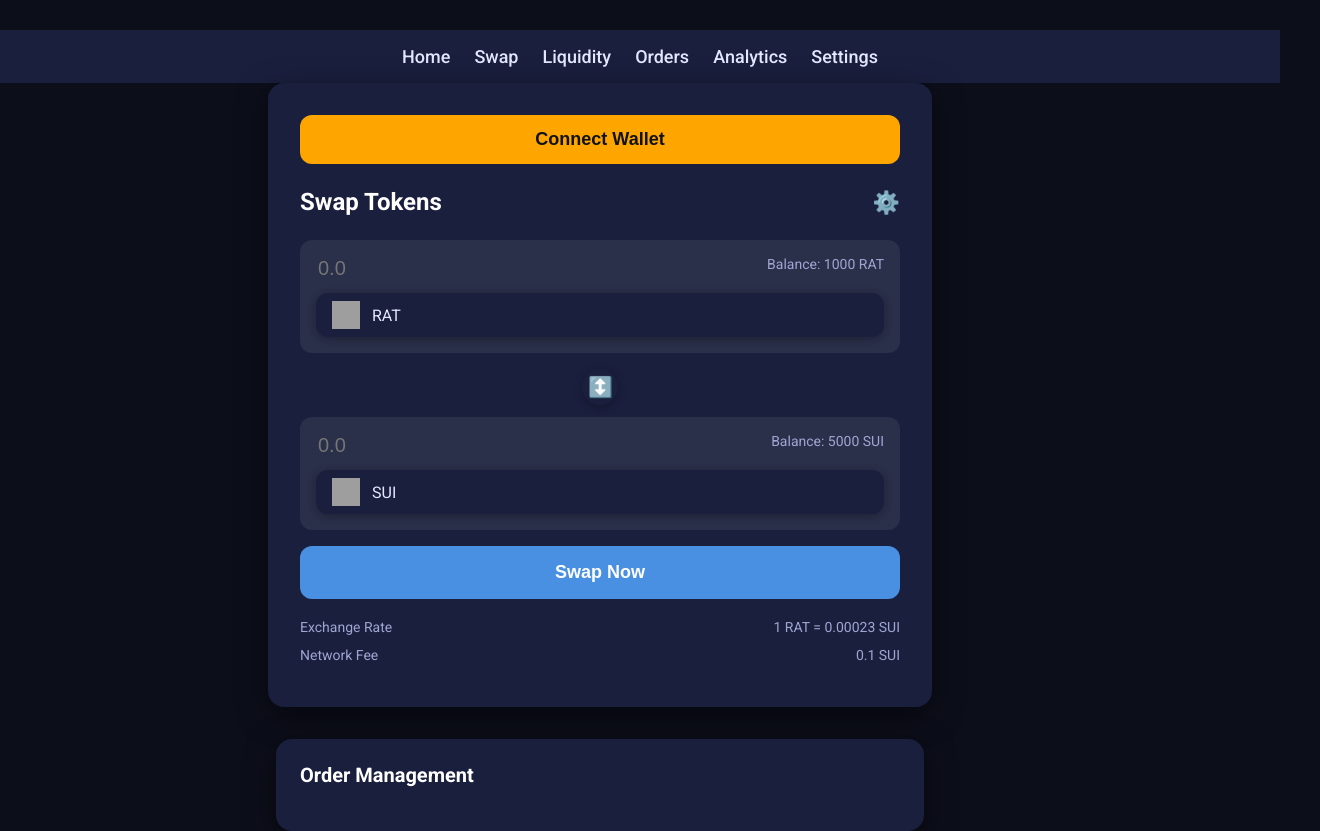
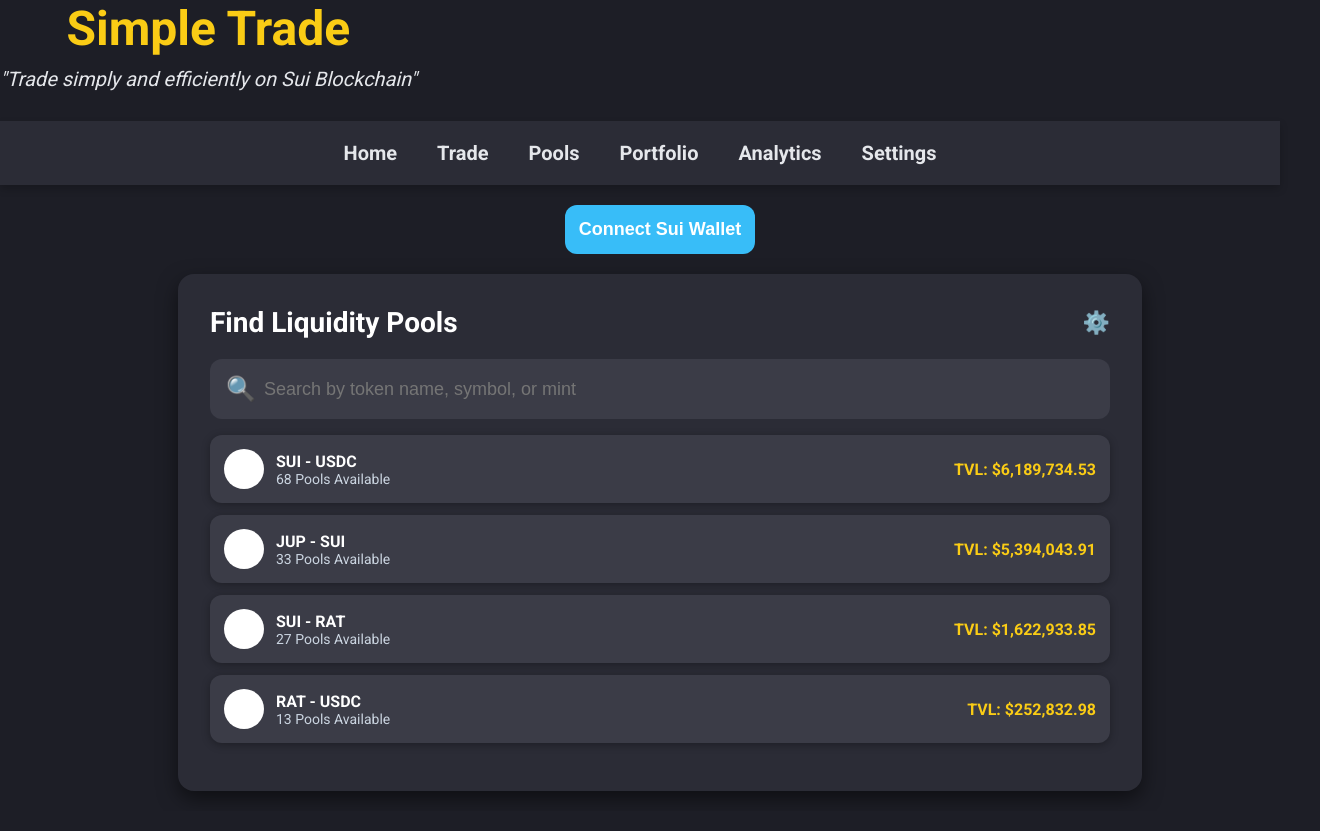
Before and after one commit to denpi222222/mini-farm-game, a plain HTML site: page index.html in a window 1280 px wide. Shown: the whole page, 1320 px wide, since content can reach past the window. Drawn offline with Linux system fonts and the light colour scheme; grey boxes are pictures that could not be loaded.

Commit message:
Update index.html

```diff
--- a/index.html
+++ b/index.html
@@ -1,81 +1,106 @@
 <!DOCTYPE html>
-<html><head><base href="https://websim.ai">
+<html>
+<head>
     <meta charset="UTF-8">
     <meta name="viewport" content="width=device-width, initial-scale=1.0">
-    <title>RatCoin Swap - Powered by Sui Blockchain</title>
+    <title>Simple Trade - Powered by Sui Blockchain</title>
     <link href="https://fonts.googleapis.com/css2?family=Roboto:wght@400;500;700&display=swap" rel="stylesheet">
+    <script src="https://cdn.jsdelivr.net/npm/@suiet/wallet-sdk@latest"></script>
     <style>
         /* Основные стили для body в стиле Sui Blockchain */
         body {
             font-family: 'Roboto', sans-serif;
-            background-color: #0c0e1a;
+            background-color: #1d1e26;
             margin: 0;
             padding: 0;
             display: flex;
             justify-content: center;
             align-items: flex-start;
             min-height: 100vh;
-            color: #e4e8ff;
+            color: #ffffff;
             flex-direction: column;
-            padding-top: 30px;
         }
 
         /* Стили для основного контейнера и меню */
         .container {
             display: flex;
             flex-direction: column;
-            gap: 32px;
+            gap: 20px;
             align-items: center;
             width: 100%;
-            max-width: 1200px;
+            max-width: 1400px;
+            padding: 20px;
         }
 
-        /* Меню навигации */
+        /* Навигационное меню */
         .navigation {
             width: 100%;
-            background-color: #1a1f3e;
-            padding: 16px 0;
+            background-color: #2b2c36;
+            padding: 20px 0;
             display: flex;
             justify-content: center;
+            box-shadow: 0 4px 8px rgba(0, 0, 0, 0.2);
+            position: sticky;
+            top: 0;
+            z-index: 1000;
         }
 
         .nav-menu {
             display: flex;
-            gap: 24px;
+            gap: 40px;
         }
 
         .nav-item {
-            color: #e4e8ff;
+            color: #e5e7eb;
             text-decoration: none;
-            font-size: 18px;
-            font-weight: 500;
+            font-size: 20px;
+            font-weight: 600;
             transition: color 0.3s;
         }
 
         .nav-item:hover {
-            color: #4a90e2;
+            color: #38bdf8;
         }
 
-        /* Стили для основного контейнера свапа */
-        .swap-container {
-            background-color: #1a1f3e;
+        /* Слоган и логотип */
+        .header {
+            text-align: center;
+            margin-bottom: 30px;
+        }
+
+        .logo {
+            font-size: 48px;
+            font-weight: 700;
+            color: #facc15;
+            margin-bottom: 10px;
+        }
+
+        .slogan {
+            font-size: 20px;
+            color: #e5e7eb;
+            font-style: italic;
+        }
+
+        /* Стили для основного контейнера торгов */
+        .trade-container {
+            background-color: #2b2c36;
             border-radius: 16px;
-            box-shadow: 0 8px 30px rgba(0, 0, 0, 0.5);
+            box-shadow: 0 8px 20px rgba(0, 0, 0, 0.5);
             padding: 32px;
             width: 100%;
-            max-width: 600px;
+            max-width: 900px;
         }
 
-        /* Стили для заголовка свапа */
-        .swap-header {
+        /* Стили для заголовка торговли */
+        .trade-header {
             display: flex;
             justify-content: space-between;
             align-items: center;
-            margin-bottom: 24px;
+            margin-bottom: 20px;
         }
 
-        .swap-title {
-            font-size: 24px;
+        .trade-title {
+            font-size: 28px;
             font-weight: 700;
             color: #ffffff;
         }
@@ -83,275 +108,229 @@
         .settings-icon {
             cursor: pointer;
             font-size: 22px;
-            color: #9fa6d1;
+            color: #94a3b8;
+            transition: color 0.3s;
         }
 
-        /* Стили для полей ввода токенов */
-        .token-input {
-            background-color: #2a2f4a;
+        .settings-icon:hover {
+            color: #38bdf8;
+        }
+
+        /* Стили для поиска пула */
+        .pool-search {
+            background-color: #3b3c47;
             border-radius: 12px;
             padding: 16px;
             margin-bottom: 16px;
-            position: relative;
+            display: flex;
+            align-items: center;
         }
 
-        .token-input input {
+        .pool-search input {
             background: transparent;
             border: none;
-            font-size: 20px;
+            font-size: 18px;
             width: 100%;
             outline: none;
-            color: #e4e8ff;
+            color: #e5e7eb;
+            padding-left: 8px;
         }
 
-        /* Стили для селектора токенов */
-        .token-selector {
-            display: flex;
-            align-items: center;
-            background-color: #1a1f3e;
-            border-radius: 12px;
-            padding: 8px 16px;
-            cursor: pointer;
-            margin-top: 12px;
-            box-shadow: 0 2px 8px rgba(0, 0, 0, 0.3);
+        .search-icon {
+            color: #94a3b8;
+            font-size: 24px;
         }
 
-        .token-selector img {
-            width: 28px;
-            height: 28px;
-            margin-right: 12px;
-        }
-
-        /* Стили для кнопки свапа */
-        .swap-button {
-            background-color: #4a90e2;
-            color: #ffffff;
-            border: none;
-            border-radius: 12px;
-            padding: 16px;
-            font-size: 18px;
-            font-weight: 700;
-            width: 100%;
-            cursor: pointer;
-            transition: background-color 0.3s;
-        }
-
-        .swap-button:hover {
-            background-color: #357abf;
-        }
-
-        /* Стили для деталей свапа */
-        .swap-details {
-            margin-top: 20px;
-            font-size: 14px;
-            color: #9fa6d1;
-        }
-
-        .swap-rate {
-            display: flex;
-            justify-content: space-between;
-            margin-bottom: 12px;
-        }
-
-        /* Стили для отображения баланса */
-        .balance {
-            position: absolute;
-            right: 16px;
-            top: 16px;
-            font-size: 14px;
-            color: #9fa6d1;
-        }
-
-        /* Стили для кнопки переключения направления свапа */
-        .swap-direction {
-            display: flex;
-            justify-content: center;
-            margin: 12px 0;
-        }
-
-        .swap-direction-button {
-            background-color: #1a1f3e;
-            border: none;
-            border-radius: 50%;
-            width: 36px;
-            height: 36px;
-            font-size: 20px;
-            cursor: pointer;
-            transition: transform 0.3s, background-color 0.3s;
-            color: #4a90e2;
-            box-shadow: 0 2px 8px rgba(0, 0, 0, 0.3);
-        }
-
-        .swap-direction-button:hover {
-            transform: rotate(180deg);
-            background-color: #2a2f4a;
-        }
-
-        /* Стили для кнопки подключения кошелька */
-        .connect-wallet-button {
-            background-color: #ffa500;
-            color: #0f1217;
-            border: none;
-            border-radius: 12px;
-            padding: 14px;
-            font-size: 18px;
-            font-weight: 700;
-            width: 100%;
-            cursor: pointer;
-            transition: background-color 0.3s;
-            margin-bottom: 24px;
-        }
-
-        .connect-wallet-button:hover {
-            background-color: #e69500;
-        }
-
-        /* Стили для панели управления ордерами */
-        .order-management {
-            background-color: #1a1f3e;
-            border-radius: 16px;
-            padding: 24px;
-            width: 100%;
-            max-width: 600px;
-            box-shadow: 0 8px 30px rgba(0, 0, 0, 0.5);
-        }
-
-        .order-management-title {
-            font-size: 20px;
-            font-weight: 700;
-            color: #ffffff;
-            margin-bottom: 20px;
-        }
-
-        .order-list {
+        /* Стили для пула ликвидности */
+        .pool-list {
             list-style: none;
             padding: 0;
         }
 
-        .order-item {
-            background-color: #2a2f4a;
-            padding: 12px;
+        .pool-item {
+            background-color: #3b3c47;
+            padding: 14px;
             border-radius: 12px;
             margin-bottom: 12px;
             display: flex;
             justify-content: space-between;
             align-items: center;
             box-shadow: 0 2px 8px rgba(0, 0, 0, 0.3);
+            transition: transform 0.3s, background-color 0.3s;
         }
 
-        .order-item span {
-            font-size: 14px;
-            color: #e4e8ff;
+        .pool-item:hover {
+            transform: scale(1.02);
+            background-color: #4b4c58;
         }
 
-        .cancel-order-button {
-            background-color: #e74c3c;
+        .pool-info {
+            display: flex;
+            align-items: center;
+            gap: 12px;
+        }
+
+        .pool-icon {
+            width: 40px;
+            height: 40px;
+            background-color: #ffffff;
+            border-radius: 50%;
+        }
+
+        .pool-details {
+            display: flex;
+            flex-direction: column;
+        }
+
+        .pool-name {
+            font-size: 16px;
+            font-weight: 600;
+            color: #ffffff;
+        }
+
+        .pool-subtitle {
+            font-size: 14px;
+            color: #cbd5e1;
+        }
+
+        .pool-volume {
+            font-size: 16px;
+            color: #facc15;
+            font-weight: 700;
+        }
+
+        /* Стили для кнопки подключения кошелька */
+        .connect-wallet-button {
+            background-color: #38bdf8;
             color: #ffffff;
             border: none;
-            border-radius: 8px;
-            padding: 8px 16px;
-            font-size: 14px;
+            border-radius: 12px;
+            padding: 14px;
+            font-size: 18px;
+            font-weight: 600;
             cursor: pointer;
             transition: background-color 0.3s;
         }
 
-        .cancel-order-button:hover {
-            background-color: #c0392b;
+        .connect-wallet-button:hover {
+            background-color: #0284c7;
         }
     </style>
 </head>
 <body>
+    <!-- Логотип и слоган -->
+    <div class="header">
+        <div class="logo">Simple Trade</div>
+        <div class="slogan">"Trade simply and efficiently on Sui Blockchain"</div>
+    </div>
+
     <!-- Навигационное меню -->
     <div class="navigation">
         <div class="nav-menu">
-            <a href="#" class="nav-item">Home</a>
-            <a href="#" class="nav-item">Swap</a>
-            <a href="#" class="nav-item">Liquidity</a>
-            <a href="#" class="nav-item">Orders</a>
-            <a href="#" class="nav-item">Analytics</a>
-            <a href="#" class="nav-item">Settings</a>
+            <a href="#" onclick="navigateToSection('home')" class="nav-item">Home</a>
+            <a href="#" onclick="navigateToSection('trade')" class="nav-item">Trade</a>
+            <a href="#" onclick="navigateToSection('pools')" class="nav-item">Pools</a>
+            <a href="#" onclick="navigateToSection('portfolio')" class="nav-item">Portfolio</a>
+            <a href="#" onclick="navigateToSection('analytics')" class="nav-item">Analytics</a>
+            <a href="#" onclick="navigateToSection('settings')" class="nav-item">Settings</a>
         </div>
     </div>
 
     <div class="container">
-        <div class="swap-container">
-            <button class="connect-wallet-button" onclick="connectMartianWallet()">Connect Wallet</button>
-            <div class="swap-header">
-                <span class="swap-title">Swap Tokens</span>
+        <!-- Кнопка подключения кошелька -->
+        <button class="connect-wallet-button" onclick="connectSuiWallet()">Connect Sui Wallet</button>
+
+        <!-- Панель поиска пула -->
+        <div id="pools" class="trade-container">
+            <div class="trade-header">
+                <span class="trade-title">Find Liquidity Pools</span>
                 <span class="settings-icon" onclick="openSettings()">⚙️</span>
             </div>
-            <div class="token-input">
-                <input type="number" placeholder="0.0" id="fromAmount" min="0" step="0.01">
-                <div class="token-selector" onclick="selectToken('from')">
-                    <img src="https://example.com/rat-icon.png" alt="RatCoin">
-                    <span id="fromToken">RAT</span>
+            <div class="pool-search">
+                <span class="search-icon">🔍</span>
+                <input type="text" placeholder="Search by token name, symbol, or mint" id="poolSearch">
             </div>
-                <div class="balance" id="fromBalance">Balance: 1000 RAT</div>
+            <ul class="pool-list">
+                <li class="pool-item">
+                    <div class="pool-info">
+                        <div class="pool-icon"></div>
+                        <div class="pool-details">
+                            <span class="pool-name">SUI - USDC</span>
+                            <span class="pool-subtitle">68 Pools Available</span>
                         </div>
-            <div class="swap-direction">
-                <button class="swap-direction-button" onclick="switchTokens()">↕️</button>
                     </div>
-            <div class="token-input">
-                <input type="number" placeholder="0.0" id="toAmount" min="0" step="0.01">
-                <div class="token-selector" onclick="selectToken('to')">
-                    <img src="https://example.com/sui-icon.png" alt="SUI">
-                    <span id="toToken">SUI</span>
+                    <span class="pool-volume">TVL: $6,189,734.53</span>
+                </li>
+                <li class="pool-item">
+                    <div class="pool-info">
+                        <div class="pool-icon"></div>
+                        <div class="pool-details">
+                            <span class="pool-name">JUP - SUI</span>
+                            <span class="pool-subtitle">33 Pools Available</span>
                         </div>
-                <div class="balance" id="toBalance">Balance: 5000 SUI</div>
                     </div>
-            <button class="swap-button" onclick="performSwap()">Swap Now</button>
-            <div class="swap-details">
-                <div class="swap-rate">
-                    <span>Exchange Rate</span>
-                    <span id="exchangeRate">1 RAT = 0.00023 SUI</span>
+                    <span class="pool-volume">TVL: $5,394,043.91</span>
+                </li>
+                <li class="pool-item">
+                    <div class="pool-info">
+                        <div class="pool-icon"></div>
+                        <div class="pool-details">
+                            <span class="pool-name">SUI - RAT</span>
+                            <span class="pool-subtitle">27 Pools Available</span>
                         </div>
-                <div class="swap-rate">
-                    <span>Network Fee</span>
-                    <span id="networkFee">0.1 SUI</span>
                     </div>
+                    <span class="pool-volume">TVL: $1,622,933.85</span>
+                </li>
+                <li class="pool-item">
+                    <div class="pool-info">
+                        <div class="pool-icon"></div>
+                        <div class="pool-details">
+                            <span class="pool-name">RAT - USDC</span>
+                            <span class="pool-subtitle">13 Pools Available</span>
+                        </div>
+                    </div>
+                    <span class="pool-volume">TVL: $252,832.98</span>
+                </li>
+            </ul>
         </div>
     </div>
 
-        <!-- Панель управления ордерами -->
-        <div class="order-management">
-            <div class="order-management-title">Order Management</div>
-            <ul class="order-list" id="orderList"></ul>
-        </div>
-    </div>
-
-    <script src="https://cdn.jsdelivr.net/npm/@martianwallet/sdk"></script>
     <script>
-        // Глобальные переменные для хранения текущих токенов и их балансов
-        let currentFromToken = 'RAT';
-        let currentToToken = 'SUI';
-        const balances = {
-            RAT: 1000,
-            SUI: 5000
-        };
-
-        let provider;
-        let userAddress;
-
-        const orders = [];
-
-        // Функция для подключения кошелька Martian
-        async function connectMartianWallet() {
-            if (window.martian) {
+        // Подключение к Sui Wallet
+        async function connectSuiWallet() {
             try {
-                    const response = await window.martian.connect();
-                    userAddress = response.address;
-                    alert(`Connected wallet: ${userAddress}`);
+                const wallet = new SuiWallet();
+                const response = await wallet.connect();
+                alert('Connected to wallet: ' + response.address);
             } catch (error) {
                 alert('Failed to connect wallet: ' + error.message);
             }
-            } else {
-                alert('Martian Wallet is not installed. Please install it to connect your wallet.');
+        }
+
+        // Функция для навигации по разделам
+        function navigateToSection(sectionId) {
+            const sections = ['trade', 'pools', 'portfolio', 'analytics', 'settings'];
+            sections.forEach(section => {
+                const element = document.getElementById(section);
+                if (element) {
+                    element.style.display = 'none';
+                }
+            });
+            const targetElement = document.getElementById(sectionId);
+            if (targetElement) {
+                targetElement.style.display = 'block';
             }
         }
 
-        // Функция для выполнения свапа
-        async function performSwap() {
-            const fromAmount = document.getElementById('fromAmount').value;
-            const toAmount = document.getElementById('toAmount').value;
+        // Функция для открытия настроек
+        function openSettings() {
+            alert('Settings clicked');
+        }
 
-            if (!fromAmount
+        // По умолчанию отображаем секцию "Pools"
+        window.onload = function() {
+            navigateToSection('pools');
+        }
+    </script>
+</body>
+</html>
```
Lines whose indentation alone changed are shown as unchanged.
